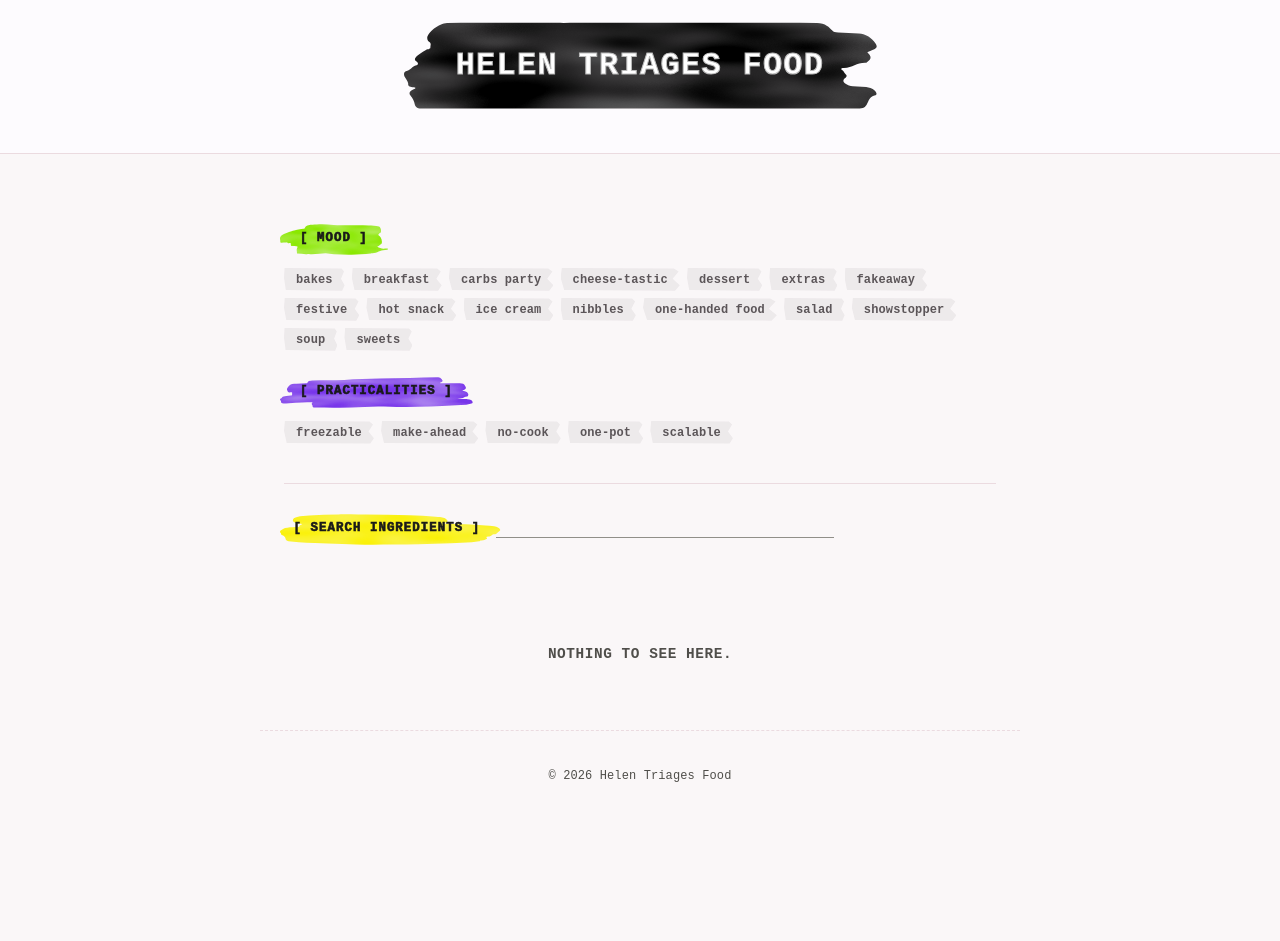
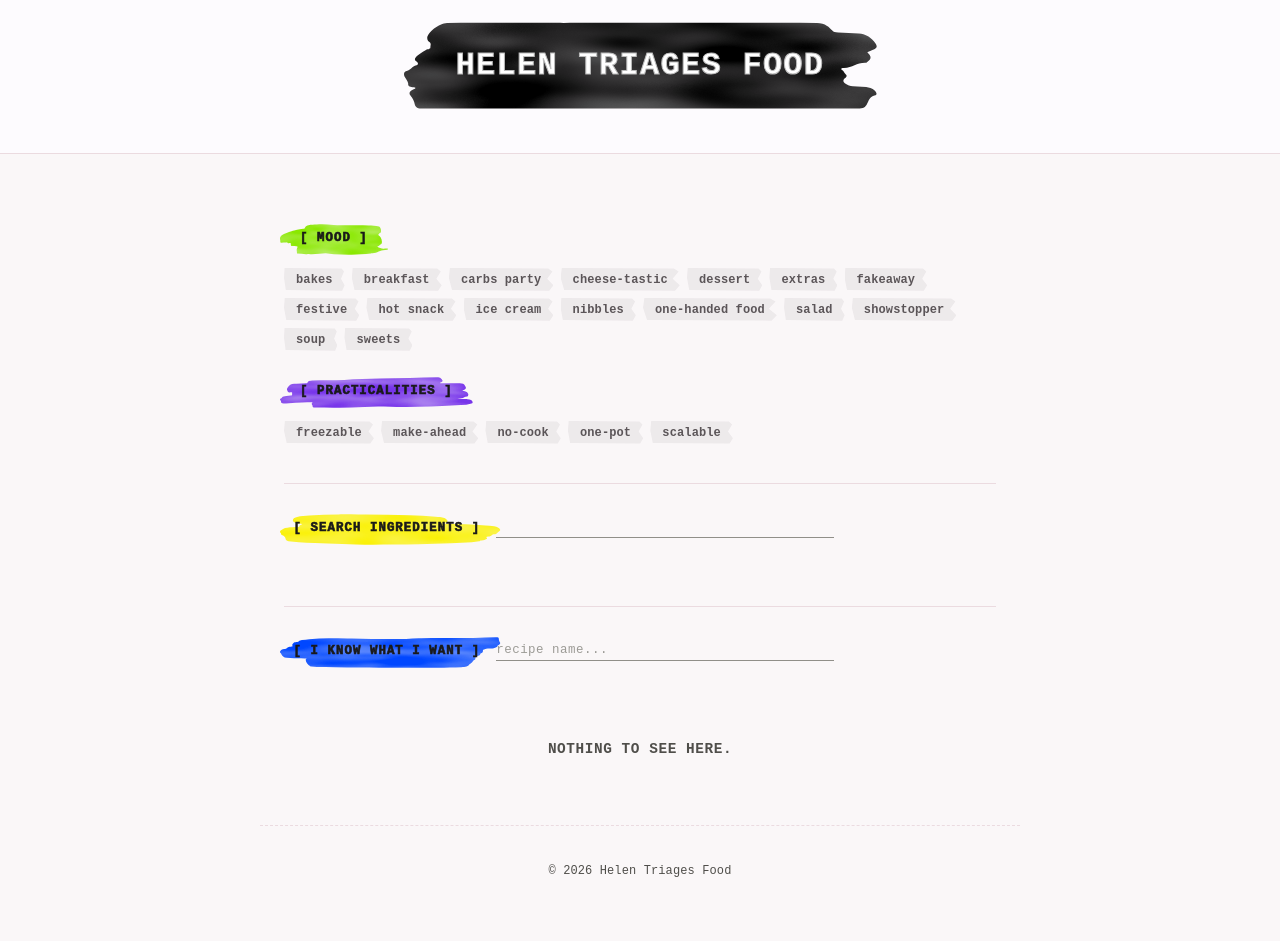
Before and after one commit to DeckOfPandas/helen-triages-food, a Jekyll site: the page built from index.html, in a window 1280 px wide. Built offline with Jekyll 4.4.1, drawn with Linux system fonts in a browser that asks for light colours; before the commit the page ends 900 px from its top, so only the background shows below that.

Commit message:
(feature) Add specific search box

```diff
--- a/_data/index_tags_sections.yml
+++ b/_data/index_tags_sections.yml
@@ -48,3 +48,9 @@ groups:
       - no-cook
       - one-pot
       - scalable
+
+name_search:
+  label: "[ I KNOW WHAT I WANT ]"
+  color: electric_cobalt_rgb
+  shape: "9"
+  texture: "1"
--- a/_sass/_layout.scss
+++ b/_sass/_layout.scss
@@ -487,6 +487,57 @@ article.recipe .instructions {
   }
 }
 
+// --- Name search ------------------------------------------------------------
+.search--name {
+  border-top: 1px solid $color-border;
+
+  #name-search-box {
+    font-family: $font-headings;
+    font-size: 0.78rem;
+    font-weight: 700;
+    text-transform: lowercase;
+    letter-spacing: 0.04em;
+    background: transparent;
+    box-shadow: none;
+    outline: none;
+    padding: 0 0 3px 0;
+    margin: 0;
+    height: auto;
+    border: none;
+    border-bottom: 1px solid lighten($color-clear-text, 25%);
+    color: lighten($color-text, 12%);
+    flex: 1;
+
+    &:focus {
+      outline: none;
+      border-bottom-color: lighten($color-clear-text, 5%);
+    }
+
+    &::placeholder {
+      color: lighten($color-clear-text, 30%);
+      font-weight: 300;
+    }
+  }
+
+  #name-search-clear {
+    font-family: $font-headings;
+    font-size: 0.75rem;
+    font-weight: $weight-clear-font;
+    text-transform: lowercase;
+    letter-spacing: 0;
+    cursor: pointer;
+    text-decoration: underline;
+    color: $color-name-search-active;
+    margin-left: 0.75rem;
+    white-space: nowrap;
+    transition: opacity 0.1s ease-in-out;
+
+    &:hover {
+      opacity: 0.7;
+    }
+  }
+}
+
 // Active ingredient search button
 .search .btn-tag.btn-ingredient.active {
   text-transform: uppercase;
--- a/_sass/_palette.scss
+++ b/_sass/_palette.scss
@@ -69,6 +69,8 @@ $color-badge-draft-text:  #5c4e3b;
 $color-interactive-blue: #1864ab; // Rich sapphire blue — general interactive accent
 $color-method-toggle:    $color-hot-orange; // Method short/full toggle — matches method section highlighter
 $color-method-toggle-active: darken($color-hot-orange, $color-percentage-darken-active);
+$color-name-search-root:   $color-electric-cobalt;
+$color-name-search-active: darken($color-electric-cobalt, $color-percentage-darken-active);
 $color-white:          #ffffff; // Explicit white for components that need isolation
 
 // --- Reusable Structural Accents ---------------------------------------------
--- a/assets/js/filters.js
+++ b/assets/js/filters.js
@@ -2,7 +2,8 @@ document.addEventListener('DOMContentLoaded', function () {
   var activeTags = new Set();
   var activeStar = null;
   var activeIngredient = null;
-  var activeMetaFilters = new Set(); // 'rewrite' and/or 'proofread'
+  var activeMetaFilters = new Set();
+  var nameQuery = ''; // 'rewrite' and/or 'proofread'
   var isSearching = false;
 
   var allIngredientsSet = new Set();
@@ -31,6 +32,8 @@ document.addEventListener('DOMContentLoaded', function () {
   var searchBox = document.getElementById('ingredient-search-box');
   var resultsPool = document.getElementById('ingredient-results-pool');
   var ingredientClear = document.getElementById('ingredient-search-clear');
+  var nameSearchBox = document.getElementById('name-search-box');
+  var nameSearchClear = document.getElementById('name-search-clear');
 
   var singularMap = {
     'eggs':     'egg',
@@ -326,6 +329,11 @@ function renderResultsPool() {
 
         if (activeStar && star !== activeStar) visible = false;
 
+        if (nameQuery) {
+          var title = (li.querySelector('a') || {}).textContent || '';
+          if (title.toLowerCase().indexOf(nameQuery) === -1) visible = false;
+        }
+
         if (activeMetaFilters.has('rewrite') && li.dataset.metaRewrite !== 'true') visible = false;
         if (activeMetaFilters.has('proofread') && li.dataset.metaProofread !== 'true') visible = false;
         if (activeMetaFilters.has('no-short') && li.dataset.metaShort === 'true') visible = false;
@@ -399,6 +407,7 @@ function renderResultsPool() {
 
     if (clearButton) {
       clearButton.style.visibility = (activeTags.size > 0 || activeStar || activeIngredient || activeMetaFilters.size > 0) ? 'visible' : 'hidden';
+      if (nameSearchClear) nameSearchClear.style.display = nameQuery ? 'inline' : 'none';
     }
 
     updateInlineLabels();
@@ -503,14 +512,33 @@ function renderResultsPool() {
     });
   }
 
+  if (nameSearchBox) {
+    nameSearchBox.addEventListener('input', function() {
+      nameQuery = nameSearchBox.value.trim().toLowerCase();
+      update();
+    });
+  }
+
+  if (nameSearchClear) {
+    nameSearchClear.addEventListener('click', function() {
+      nameQuery = '';
+      nameSearchBox.value = '';
+      nameSearchClear.style.display = 'none';
+      update();
+    });
+  }
+
   if (clearButton) {
     clearButton.addEventListener('click', function() {
       activeTags.clear();
       activeStar = null;
       activeIngredient = null;
       activeMetaFilters.clear();
+      nameQuery = '';
       isSearching = false;
       if (searchBox) searchBox.value = '';
+      if (nameSearchBox) nameSearchBox.value = '';
+      if (nameSearchClear) nameSearchClear.style.display = 'none';
       if (resultsPool) resultsPool.innerHTML = '';
       if (matrix) {
         matrix.querySelectorAll('.btn-tag, .btn-star, .btn-meta').forEach(function(btn) {
--- a/index.html
+++ b/index.html
@@ -7,6 +7,7 @@ title: Home
   {% assign star_data = site.data.index_tags_sections.star %}
   {% assign ingredients_data = site.data.index_tags_sections.ingredients %}
   {% assign tag_groups = site.data.index_tags_sections.groups %}
+  {% assign name_search_data = site.data.index_tags_sections.name_search %}
 
   {% assign all_recipes = site.recipes %}
   {% if site.drafts %}
@@ -56,6 +57,18 @@ title: Home
       <span class="btn-clear-inline" id="ingredient-search-clear" style="display: none;">× clear</span>
     </div>
     <div class="category-buttons search-results" id="ingredient-results-pool"></div>
+  </div>
+
+  <div class="category search search--name">
+    <div class="search-input">
+      {% assign _name_color_rgb = site.data.colors[name_search_data.color] %}
+      <span class="category-label highlighted" style="padding:0.22rem 1rem 0.22rem 0.6rem;{% if _name_color_rgb %} --highlighter-fill: rgb({{ _name_color_rgb }});{% endif %}">
+        {% include heading_with_highlighter.html shape=name_search_data.shape texture=name_search_data.texture %}
+        {{ name_search_data.label }}
+      </span>
+      <input type="text" id="name-search-box" autocomplete="off" placeholder="recipe name..." />
+      <span class="btn-clear-inline" id="name-search-clear" style="display: none;">× clear</span>
+    </div>
   </div>
 
   {% if site.show_unrewritten %}
```
